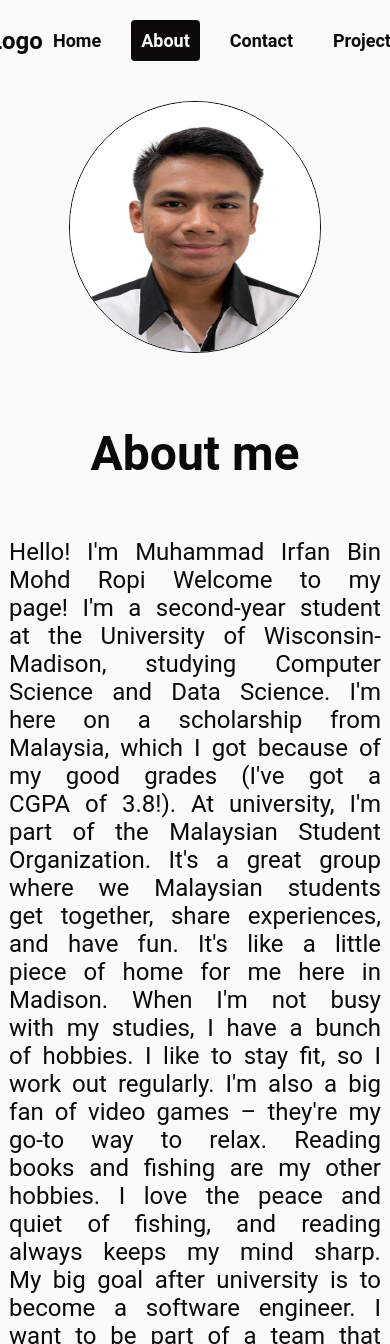
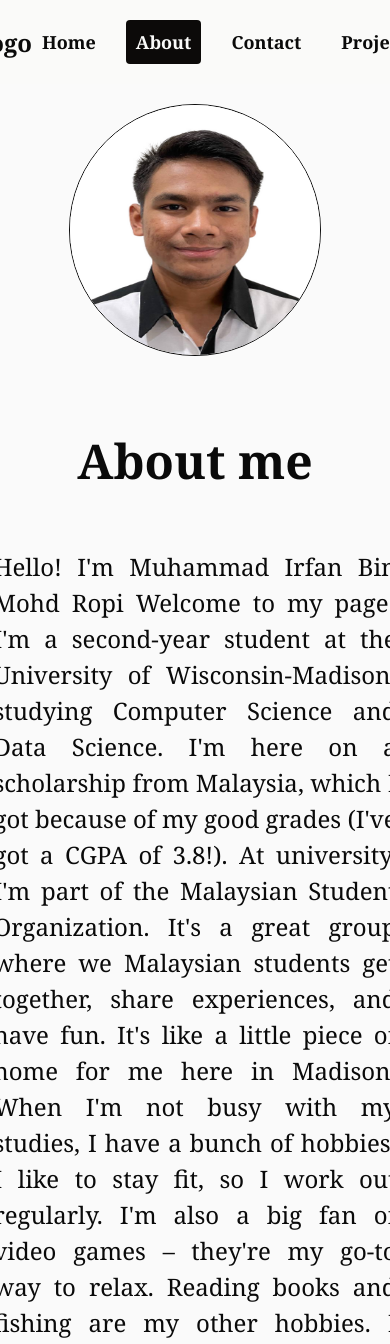
Before and after one commit to ipanropi/portfoliowebsite, a Next.js app: page /about in a window 390 px wide. Shown: the top 1344 px of the page. Built offline with nearby package versions, Linux system fonts and the light colour scheme.

Commit message:
Changes css styles to make the website more responsive and follow the common styles recommended

```diff
--- a/src/app/about/about.module.css
+++ b/src/app/about/about.module.css
@@ -26,15 +26,15 @@
 }
 
 .title{
-    font-size: 5rem;
+    font-size: 32px;
     text-align: center;
 }
 
 .desc{
-    font-size: 16px;
+    font-size: 18px;
+    font-weight: normal;
+    line-height: 1.5;
     text-align: justify;
-    word-spacing: 5px;
-    font-weight: normal;
 }
 
 @media (max-width: 768px) {
--- a/src/app/globals.css
+++ b/src/app/globals.css
@@ -8,11 +8,11 @@ body {
 }
 
 .container {
-    font-family: 'Roboto', sans-serif;
+    font-family: source-serif-pro, Georgia, Cambria, "Times New Roman", Times, serif;
     color: #0a0a0a;
     font-size: 16px;
     font-weight: 700;
-    height: 100vh;
+    min-height: 100vh;
     display: flex;
     flex-direction: column;
     justify-content: space-between;
--- a/src/app/project/[id]/singleprojectid.module.css
+++ b/src/app/project/[id]/singleprojectid.module.css
@@ -2,28 +2,43 @@
     display:flex;
     flex-direction: column;
     gap: 10px;
-    justify-content: space-around;
-    height: 100vh;
-    width: 90%;
+    justify-content: flex-start;
+    min-height: 100vh;
+    max-width: 680px;
     margin: auto;
+    padding: 10px;
 }
 
-.titleContainer{
+.titleContainer h1{
+    font-family: sohne, "Helvetica Neue", Helvetica, Arial, sans-serif;
     text-align: left;
-    font-size: 1.5rem;
+    font-size: 32px;
+    font-weight: 700;
 }
 
-.descriptionContainer{
-    text-align: justify;
+.descriptionContainer p {
+    font-size: 18px;
+    font-weight: normal;
+    line-height: 1.5;
 }
+
+.techContainer p {
+    /* Add styles for the paragraph */
+    margin: 0 0 10px 0; /* Example: add some bottom margin */
+    font-weight: bold; /* If you want it to stand out */
+}
+
 
 .techContainer ul{
     padding: 0;
     display: flex;
+    flex-wrap: wrap;
     justify-content: flex-start;
 }
 
 .techContainer li{
+    font-weight: normal;
+    font-size: 16px;
     list-style: none;
     margin: 5px;
 
--- a/src/components/projectcard/projectcard.module.css
+++ b/src/components/projectcard/projectcard.module.css
@@ -39,7 +39,7 @@
 .image{
     width: 100%;
     height: 100%;
-    object-fit: contain;
+    object-fit: fill;
 }
 
 .topContainer{
@@ -49,7 +49,15 @@
     width: 100%;
     height: 200px;
 
+}
 
+.content{
+    width: 80%;
+    display: flex;
+    flex-direction: column;
+    gap: 10px;
+    align-items: center;
+    height: 200px;
 }
 
 .cardContainer{
@@ -62,12 +70,11 @@
 .card{
     border: #dcdcdc solid 1px;
     color: #0A0A0A;
-    padding: 20px;
     width: 25%;
     display: flex;
     flex-direction: column;
     gap: 10px;
-    border-radius: 10px;
+    padding: 0;
 }
 
 .links{
@@ -85,3 +92,7 @@
 .projectTitle{
     font-size: 24px;
 }
+
+.content h3{
+    font-size: 20px;
+}
```
Also changed, not shown: src/components/projectcard/ProjectCard.jsx (+4 -4 lines).
